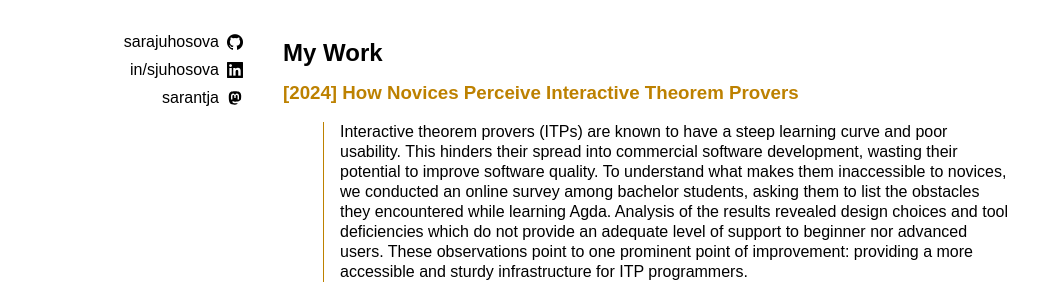
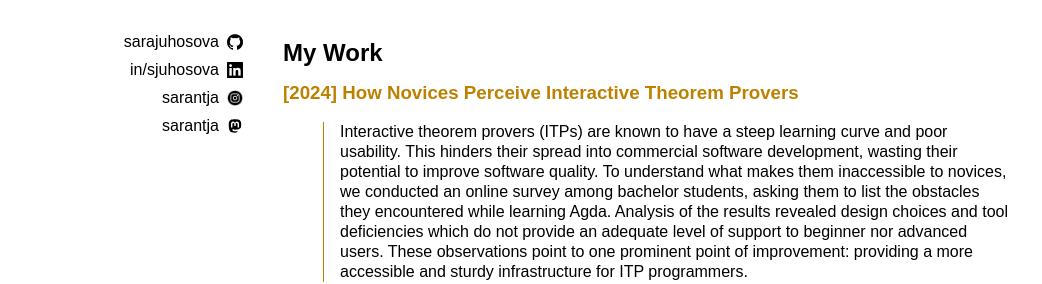
Before and after one commit to sarajuhosova/sarajuhosova.github.io, a Jekyll site: the page built from index.md, in a window 1280 px wide. Shown: the part 422-706 px from the top of the page, without its empty margins (102-1144 px from the left). Built offline with Jekyll 4.4.1, drawn with Linux system fonts in a browser that asks for light colours.

Commit message:
Add link to Instagram

```diff
--- a/_data/info.yaml
+++ b/_data/info.yaml
@@ -5,5 +5,8 @@
   link: https://www.linkedin.com/in/sjuhosova/
   icon: /assets/icons/linkedin.png
 - title: sarantja
+  link: https://www.instagram.com/sarantja/
+  icon: /assets/icons/instagram.png
+- title: sarantja
   link: https://mastodon.social/@sarantja
   icon: /assets/icons/mastodon.svg
```
Also changed, not shown: assets/icons/instagram.png (added).
